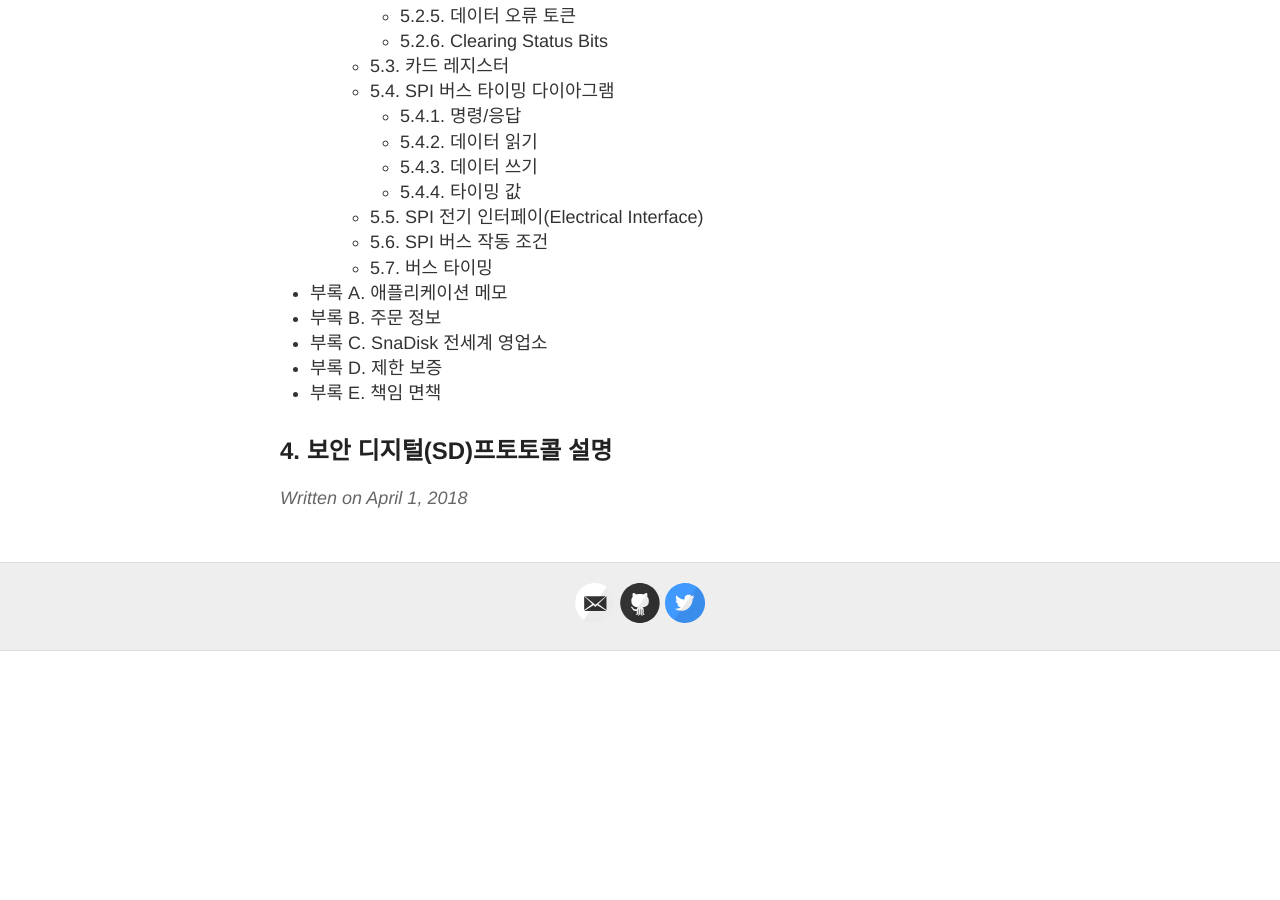
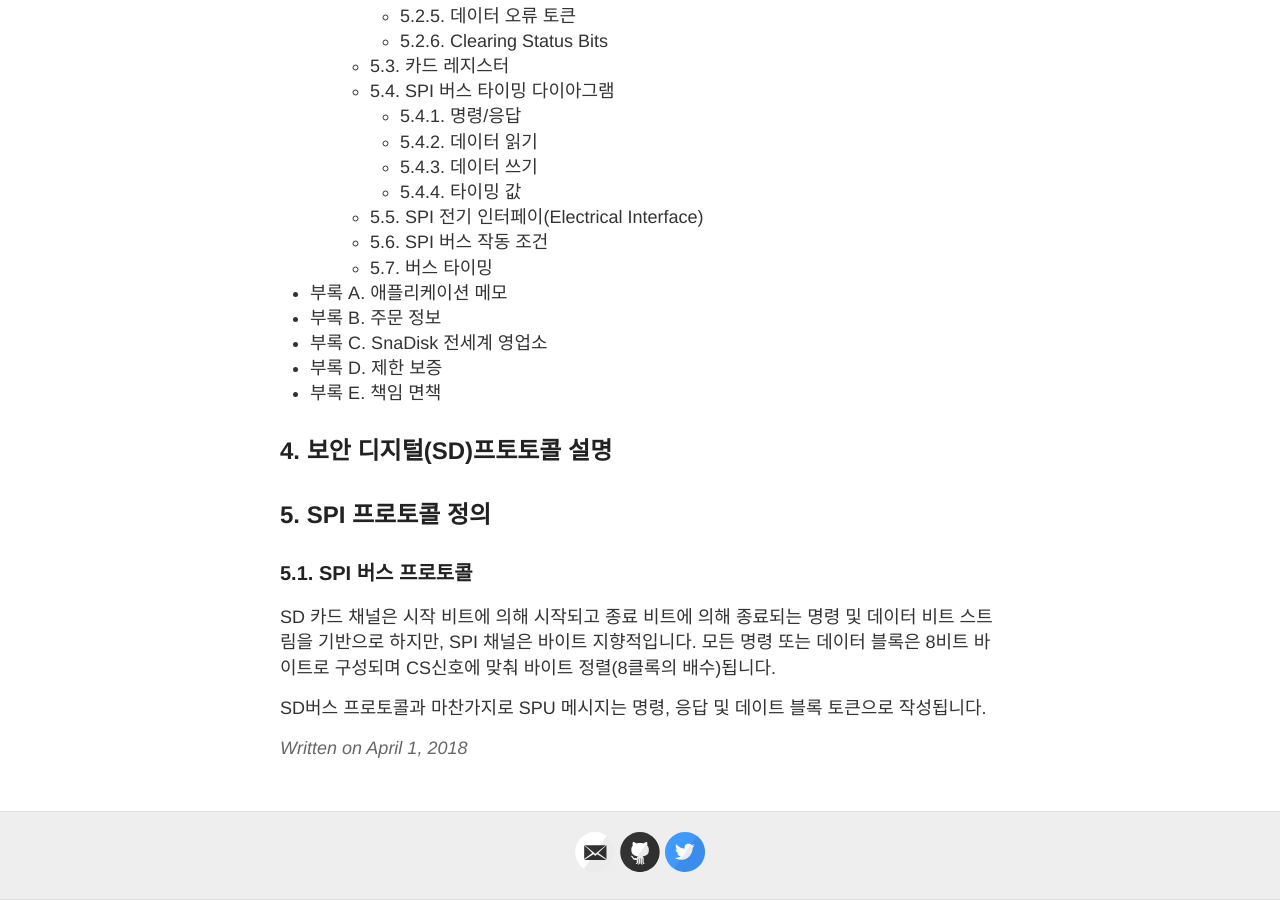
Before and after one commit to WonSeobSon/wonseobson.github.io, a Jekyll site: the page built from _posts/2018-04-01-Sandisk-Secure-Digital-Card.md, in a window 1280 px wide and 900 px high, scrolled down 943 px. Built offline with Jekyll 4.4.1, drawn with Linux system fonts in a browser that asks for light colours; before the commit the page ends 1594 px from its top, so only the background shows below that.

Commit message:
SD카드 5.1. SPI 버스 프로토콜 작성중

```diff
--- a/_posts/2018-04-01-Sandisk-Secure-Digital-Card.md
+++ b/_posts/2018-04-01-Sandisk-Secure-Digital-Card.md
@@ -70,3 +70,11 @@ title: Sandisk Secure Digital Card
 
 
 ## 4. 보안 디지털(SD)프토토콜 설명
+
+## 5. SPI 프로토콜 정의
+
+### 5.1. SPI 버스 프로토콜
+
+  SD 카드 채널은 시작 비트에 의해 시작되고 종료 비트에 의해 종료되는 명령 및 데이터 비트 스트림을 기반으로 하지만, SPI 채널은 바이트 지향적입니다. 모든 명령 또는 데이터 블록은 8비트 바이트로 구성되며 CS신호에 맞춰 바이트 정렬(8클록의 배수)됩니다.
+
+  SD버스 프로토콜과 마찬가지로 SPU 메시지는 명령, 응답 및 데이트 블록 토큰으로 작성됩니다.
```
